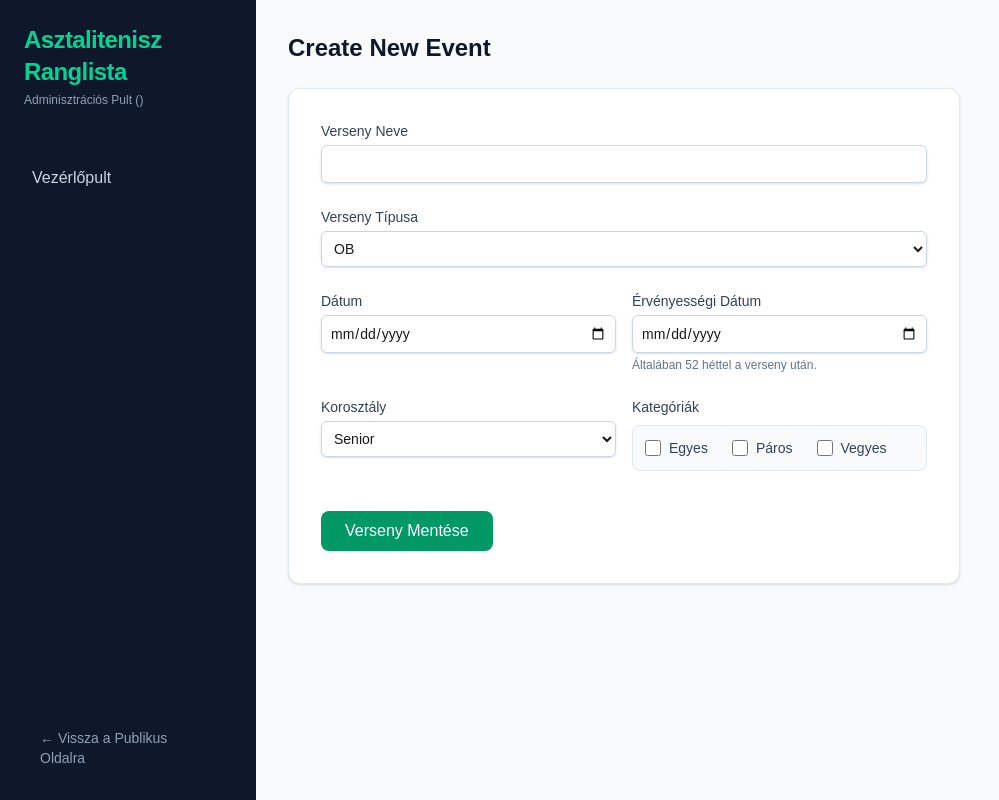
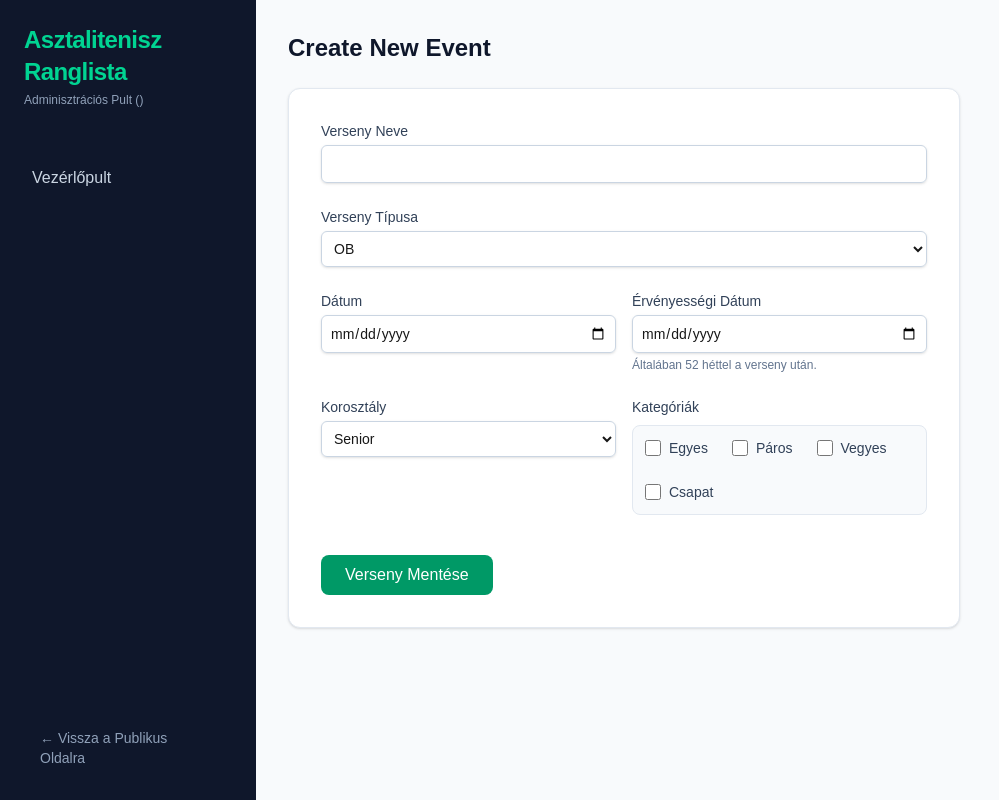
Before and after one commit to benzolo/tt-ranking, a Next.js app: page /admin/events/create in a window 1280 px wide. Shown: the whole page, without its empty margins (0-999 px from the left). Built offline with nearby package versions, Linux system fonts and the light colour scheme; no server answers.

Commit message:
Team event category has been added for the CSB events

```diff
--- a/app/admin/events/actions.ts
+++ b/app/admin/events/actions.ts
@@ -15,7 +15,8 @@ const EventSchema = z.object({
   has_egyes: z.boolean().default(false),
   has_paros: z.boolean().default(false),
   has_vegyes: z.boolean().default(false),
-}).refine(data => data.has_egyes || data.has_paros || data.has_vegyes, {
+  has_csapat: z.boolean().default(false),
+}).refine(data => data.has_egyes || data.has_paros || data.has_vegyes || data.has_csapat, {
   message: "At least one category must be selected",
   path: ["has_egyes"] // Hooking it to one of them for error display
 })
@@ -33,6 +34,7 @@ export async function createEvent(prevState: any, formData: FormData) {
     has_egyes: formData.get('has_egyes') === 'true',
     has_paros: formData.get('has_paros') === 'true',
     has_vegyes: formData.get('has_vegyes') === 'true',
+    has_csapat: formData.get('has_csapat') === 'true',
   }
 
   const validatedFields = EventSchema.safeParse(rawData)
@@ -56,6 +58,7 @@ export async function createEvent(prevState: any, formData: FormData) {
     has_egyes,
     has_paros,
     has_vegyes,
+    has_csapat: validatedFields.data.has_csapat,
   })
 
   if (error) {
@@ -82,6 +85,7 @@ export async function updateEvent(id: string, prevState: any, formData: FormData
     has_egyes: formData.get('has_egyes') === 'true',
     has_paros: formData.get('has_paros') === 'true',
     has_vegyes: formData.get('has_vegyes') === 'true',
+    has_csapat: formData.get('has_csapat') === 'true',
   }
 
   const validatedFields = EventSchema.safeParse(rawData)
@@ -104,6 +108,7 @@ export async function updateEvent(id: string, prevState: any, formData: FormData
     has_egyes,
     has_paros,
     has_vegyes,
+    has_csapat: validatedFields.data.has_csapat,
   }).eq('id', id)
 
   if (error) {
--- a/app/admin/events/event-form.tsx
+++ b/app/admin/events/event-form.tsx
@@ -140,8 +140,18 @@ export default function EventForm({ event }: { event?: any }) {
               />
               <span className="text-sm text-slate-700 font-medium">Vegyes</span>
             </label>
+            <label className="flex items-center gap-2 cursor-pointer">
+              <input
+                type="checkbox"
+                name="has_csapat"
+                value="true"
+                defaultChecked={event?.has_csapat}
+                className="w-4 h-4 text-emerald-600 border-slate-300 rounded focus:ring-emerald-500"
+              />
+              <span className="text-sm text-slate-700 font-medium">Csapat</span>
+            </label>
           </div>
-          {(state?.errors?.has_egyes || state?.errors?.has_paros || state?.errors?.has_vegyes) && (
+          {(state?.errors?.has_egyes || state?.errors?.has_paros || state?.errors?.has_vegyes || state?.errors?.has_csapat) && (
             <p className="text-red-500 text-xs mt-1">Válassz legalább egy kategóriát.</p>
           )}
         </div>
--- a/app/admin/results/[id]/page.tsx
+++ b/app/admin/results/[id]/page.tsx
@@ -31,6 +31,7 @@ export default async function EventResultsPage({ params }: { params: Promise<{ i
   if (event.has_egyes) enabledCategories.push('Egyes')
   if (event.has_paros) enabledCategories.push('Páros')
   if (event.has_vegyes) enabledCategories.push('Vegyes')
+  if (event.has_csapat) enabledCategories.push('Csapat')
 
   return (
     <div className="space-y-8">
@@ -47,6 +48,7 @@ export default async function EventResultsPage({ params }: { params: Promise<{ i
               {event.has_egyes && <span className="px-2 py-0.5 bg-emerald-100 text-emerald-800 rounded-md text-xs font-medium">Egyes</span>}
               {event.has_paros && <span className="px-2 py-0.5 bg-blue-100 text-blue-800 rounded-md text-xs font-medium">Páros</span>}
               {event.has_vegyes && <span className="px-2 py-0.5 bg-purple-100 text-purple-800 rounded-md text-xs font-medium">Vegyes</span>}
+              {event.has_csapat && <span className="px-2 py-0.5 bg-orange-100 text-orange-800 rounded-md text-xs font-medium">Csapat</span>}
             </div>
          </div>
       </div>
@@ -102,7 +104,8 @@ export default async function EventResultsPage({ params }: { params: Promise<{ i
                     <span className={`px-2 py-1 rounded text-xs font-medium ${
                         result.category === 'Egyes' ? 'bg-emerald-100 text-emerald-800' :
                         result.category === 'Páros' ? 'bg-blue-100 text-blue-800' :
-                        'bg-purple-100 text-purple-800'
+                        result.category === 'Vegyes' ? 'bg-purple-100 text-purple-800' :
+                        'bg-orange-100 text-orange-800'
                     }`}>
                         {result.category}
                     </span>
--- a/app/admin/results/actions.ts
+++ b/app/admin/results/actions.ts
@@ -9,7 +9,7 @@ import { ALLOWED_POSITIONS } from '@/utils/constants'
 
 const ResultSchema = z.object({
   player_id: z.string().uuid("Invalid Player ID"),
-  category: z.enum(["Egyes", "Páros", "Vegyes"]),
+  category: z.enum(["Egyes", "Páros", "Vegyes", "Csapat"]),
   position: z.enum(ALLOWED_POSITIONS),
   points: z.number().min(0, "Points must be positive").optional(),
 })
@@ -19,7 +19,7 @@ export async function addResult(eventId: string, prevState: any, formData: FormD
   const supabase = await createClient()
 
   const playerId = formData.get('player_id') as string
-  const category = formData.get('category') as "Egyes" | "Páros" | "Vegyes"
+  const category = formData.get('category') as "Egyes" | "Páros" | "Vegyes" | "Csapat"
   const position = formData.get('position') as string
   const manualPoints = formData.get('points') ? parseInt(formData.get('points') as string) : undefined
 
@@ -41,7 +41,7 @@ export async function addResult(eventId: string, prevState: any, formData: FormD
   // 2. Fetch Event details to determine points if not manual
   let initialPoints = manualPoints ?? 0;
 
-  if (manualPoints === undefined) {
+  if (manualPoints === undefined && category !== 'Csapat') {
       const { data: event } = await supabase.from('events').select('*').eq('id', eventId).single();
 
       if (event) {
@@ -107,6 +107,10 @@ export async function recalculateEventPoints(eventId: string) {
 
   // 3. For each result, lookup points from point table
   for (const result of results) {
+    if (result.category === 'Csapat') {
+        continue; // Skip manual points results
+    }
+
     // For Vegyes, we'll try to use Páros points if Vegyes points aren't defined.
     const lookupCategory = result.category === 'Vegyes' ? 'Páros' : result.category;
 
--- a/types/supabase.ts
+++ b/types/supabase.ts
@@ -19,6 +19,7 @@ export type Database = {
           age_category: string
           created_at: string | null
           date: string
+          has_csapat: boolean
           has_egyes: boolean
           has_paros: boolean
           has_vegyes: boolean
@@ -32,6 +33,7 @@ export type Database = {
           age_category: string
           created_at?: string | null
           date: string
+          has_csapat?: boolean
           has_egyes?: boolean
           has_paros?: boolean
           has_vegyes?: boolean
@@ -45,6 +47,7 @@ export type Database = {
           age_category?: string
           created_at?: string | null
           date?: string
+          has_csapat?: boolean
           has_egyes?: boolean
           has_paros?: boolean
           has_vegyes?: boolean
```
Also changed, not shown: 1 other file (tests, documents, lock files or other folders).
